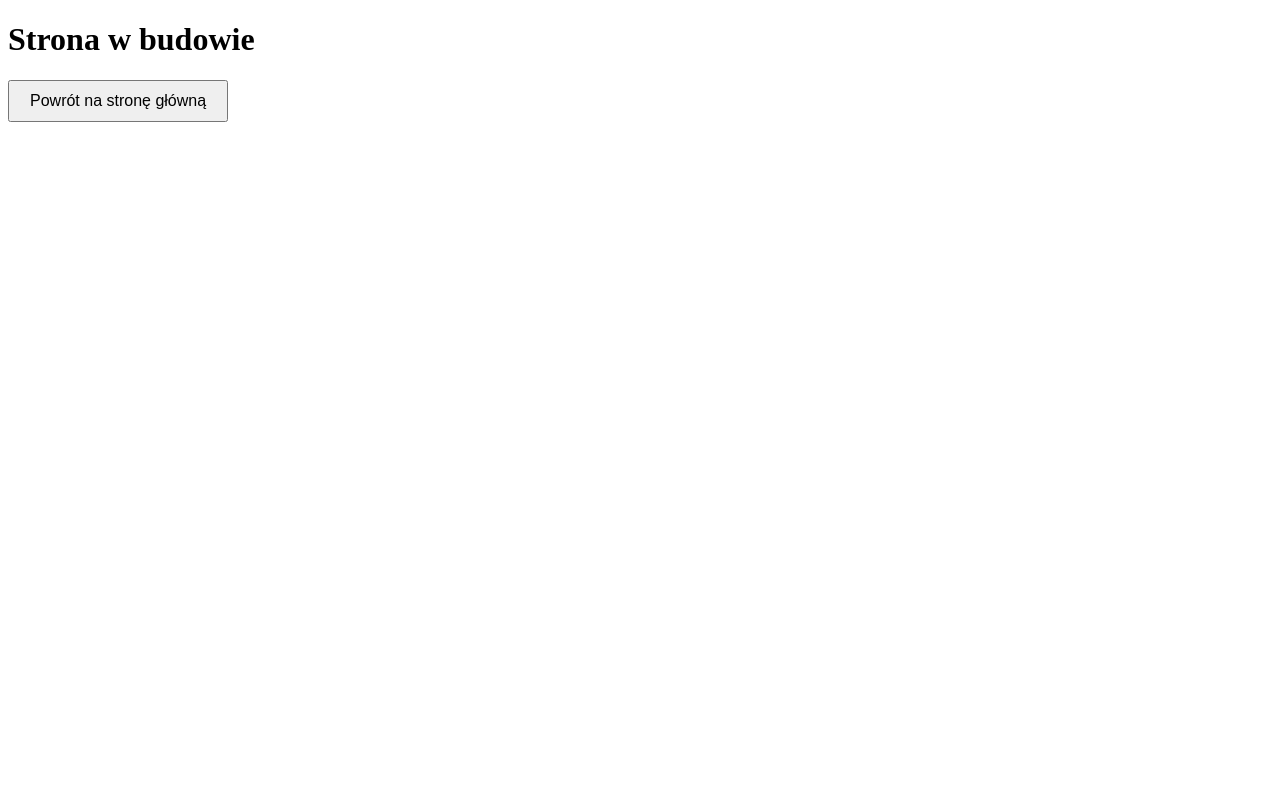
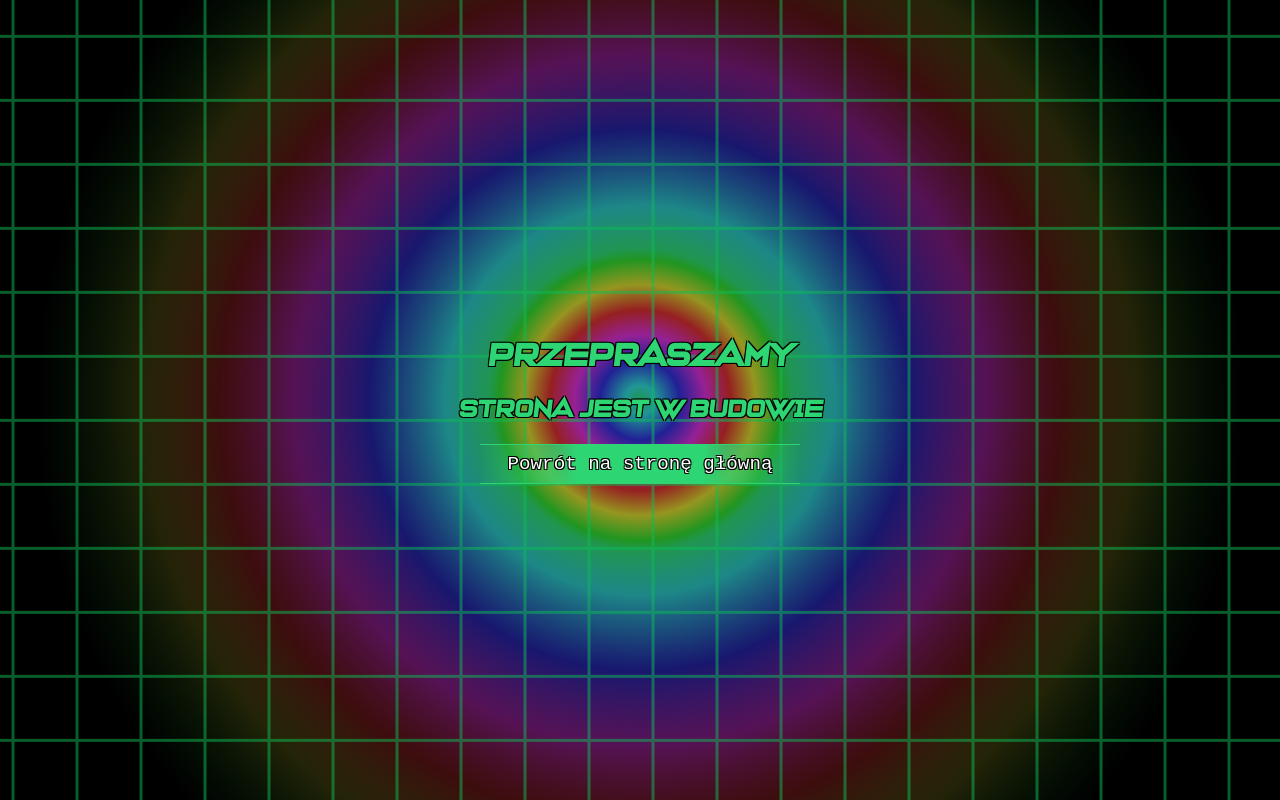
Before and after one commit to MJanik167/ti, a website: page pusta.html in a window 1280 px wide. Drawn offline with Linux system fonts and the light colour scheme.

Commit message:
podstrona, remove modules

```diff
--- a/aplikacja.js
+++ b/aplikacja.js
@@ -100,7 +100,7 @@ class App {
         const stars = getStarfield({ numStars: 1000 })
         this.scene.add(stars)
 
-        const detail = 90;
+        const detail = 100;
 
         const pointsGeo = new THREE.IcosahedronGeometry(1, detail);
         const vertexShader = `
--- a/pusta.html
+++ b/pusta.html
@@ -1,19 +1,21 @@
 <!DOCTYPE html>
 <html>
+
 <head>
     <meta charset="utf-8">
     <meta http-equiv="X-UA-Compatible" content="IE=edge">
     <title></title>
     <meta name="description" content="">
     <meta name="viewport" content="width=device-width, initial-scale=1">
-        <link rel="stylesheet" href="">
+    <link rel="stylesheet" href="styles_podstrona.css">
 </head>
+
 <body>
-        <h1 style="font-size: 2em;">Strona w budowie</h1>
+    <h1 style="font-size: 2em;">Przepraszamy</h1>
+    <h2 style="font-size: 1.5em;">Strona jest w budowie</h2>
     <a href="index.html">
-            <button style="font-size: 1em; padding: 10px 20px;">Powrót na stronę główną</button>
+        <button>Powrót na stronę główną</button>
     </a>
+</body>
 
-        <script src="" async defer></script>
-    </body>
 </html>
--- /dev/null
+++ b/styles_podstrona.css
@@ -0,0 +1,78 @@
+@keyframes gradientFlow {
+    0% {
+        background-position: 0% 0%;
+    }
+
+    100% {
+        background-position: 50% 250%;
+    }
+}
+
+@font-face {
+    font-family: venite;
+    src: url(VeniteAdoremus-rgRBA.ttf);
+}
+
+
+
+body {
+    background:
+        conic-gradient(from 90deg at 3px 3px, #0000 90deg, rgba(12, 189, 85, 0.5) 0) 0 0/8vh 8vh,
+        radial-gradient(circle at center in hsl longer hue, rgba(46, 213, 115, 0.7) 20%, transparent 80%);
+    background-color: rgba(0, 0, 0, 1);
+    animation: gradientFlow 150s ease infinite;
+    display: flex;
+    justify-content: center;
+    align-items: center;
+    flex-direction: column;
+    height: 100vh;
+    margin: 0;
+
+}
+
+h1 {
+    color: rgb(46, 213, 115);
+    text-align: center;
+    margin-bottom: 0;
+    font-family: venite, Arial, sans-serif;
+    font-weight: 700;
+    font-size: 1.5rem;
+    text-shadow: -1px -1px 0 #000, 1px -1px 0 #000, -1px 1px 0 #000, 1px 1px 0 #000;
+}
+
+h2 {
+    font-family: venite, Arial, sans-serif;
+    font-weight: 700;
+    font-size: 1.5rem;
+    color: rgb(46, 213, 115);
+    text-align: center;
+    text-shadow: -1px -1px 0 #000, 1px -1px 0 #000, -1px 1px 0 #000, 1px 1px 0 #000;
+}
+
+button {
+    height: 5vh;
+    width: 25vw;
+    border: none;
+    border-top: rgb(46, 213, 115) 1px solid;
+    border-bottom: rgb(46, 213, 115) 1px solid;
+    background: linear-gradient(to left, transparent 0%, rgb(46, 213, 115) 30%, rgb(46, 213, 115) 70%, transparent 100%);
+    color: rgb(255, 255, 255);
+    font-family: monospace;
+    font-size: 1.2rem;
+    text-align: center;
+    text-shadow: -1px -1px 0 #000, 1px -1px 0 #000, -1px 1px 0 #000, 1px 1px 0 #000;
+
+}
+
+
+button:hover {
+    height: 5vh;
+    width: 25vw;
+    border: none;
+    border-top: rgb(46, 213, 115) 1px solid;
+    border-bottom: rgb(46, 213, 115) 1px solid;
+    background: linear-gradient(to left, transparent 0%, rgb(163, 240, 195) 30%, rgb(163, 240, 195) 70%, transparent 100%);
+    color: rgb(255, 255, 255);
+    text-align: center;
+    text-shadow: -1px -1px 0 #000, 1px -1px 0 #000, -1px 1px 0 #000, 1px 1px 0 #000;
+}
```
Also changed, not shown: index.html (+4 -4 lines), script.js (+13 -0 lines), styles.css (+7 -5 lines). Lines whose indentation alone changed are shown as unchanged.
